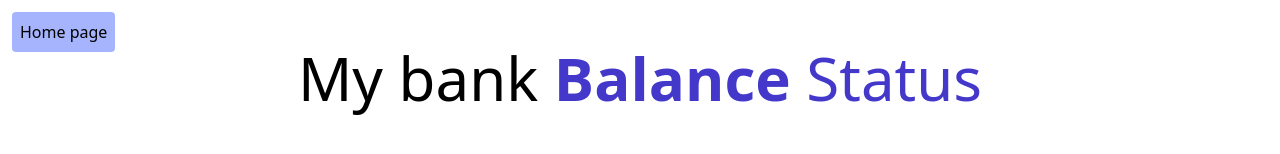
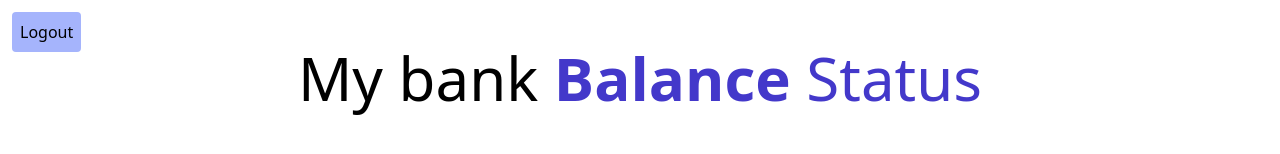
Before and after one commit to asrafulislamgh/banking-calculation-asraful, a plain HTML site: page another-page.html in a window 1280 px wide. Shown: the top 154 px of the page. Drawn offline with nearby package versions, Linux system fonts and the light colour scheme.

Commit message:
logout added

```diff
--- a/another-page.html
+++ b/another-page.html
@@ -12,8 +12,7 @@
 
 <body>
     <h2 class="p-2 fixed cursor-pointer bg-indigo-300 rounded m-3 hover:bg-indigo-500 hover:text-white"><a
-            href="index.html">Home
-            page</a></h2>
+            href="index.html">Logout</a></h2>
     <header>
         <h2 class="text-6xl text-center p-12">My bank <span class="text-indigo-700 font-light"><span
                     class="font-bold">Balance </span>Status</span></h2>
```
